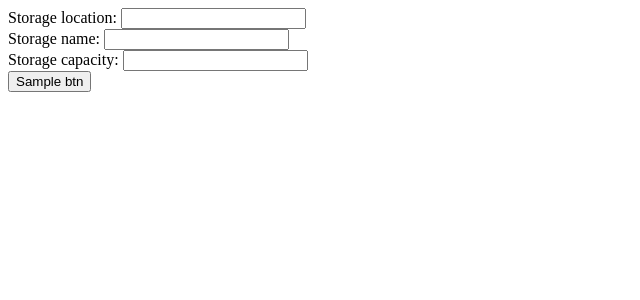
After one commit to phantom-profile/storages_manage_service, a Django app: template templates/compact_form.html in a window 1280 px wide. The commit adds this page. Shown: the top 300 px of the page, without its empty margins (0-640 px from the left). Run offline with Django 4.2, Linux system fonts and the light colour scheme; tables that the repository leaves empty hold one stand-in row (values such as "Sample post"); the template is opened without the code that fills it: values that come from a table or form of the project are taken from there, most other values are stand-ins (such as "Sample title", 1, 10 or a date in 2020); some libraries are stand-ins or nearby versions.

Commit message:
added template for small forms

```diff
--- /dev/null
+++ b/templates/compact_form.html
@@ -0,0 +1,10 @@
+{% load widget_tweaks %}
+<div class="form-row">
+  {% for field in form.visible_fields %}
+    <div class="col-md-2">
+      {{ field.label_tag }}
+      {% render_field field class="form-control" %}
+    </div>
+  {% endfor %}
+  <div class="col-auto"><input type="submit" name="submit" value="{{ btn }}" class="btn btn-primary"></div>
+</div>
```
Also changed, not shown: storage/templates/storage/index.html.
